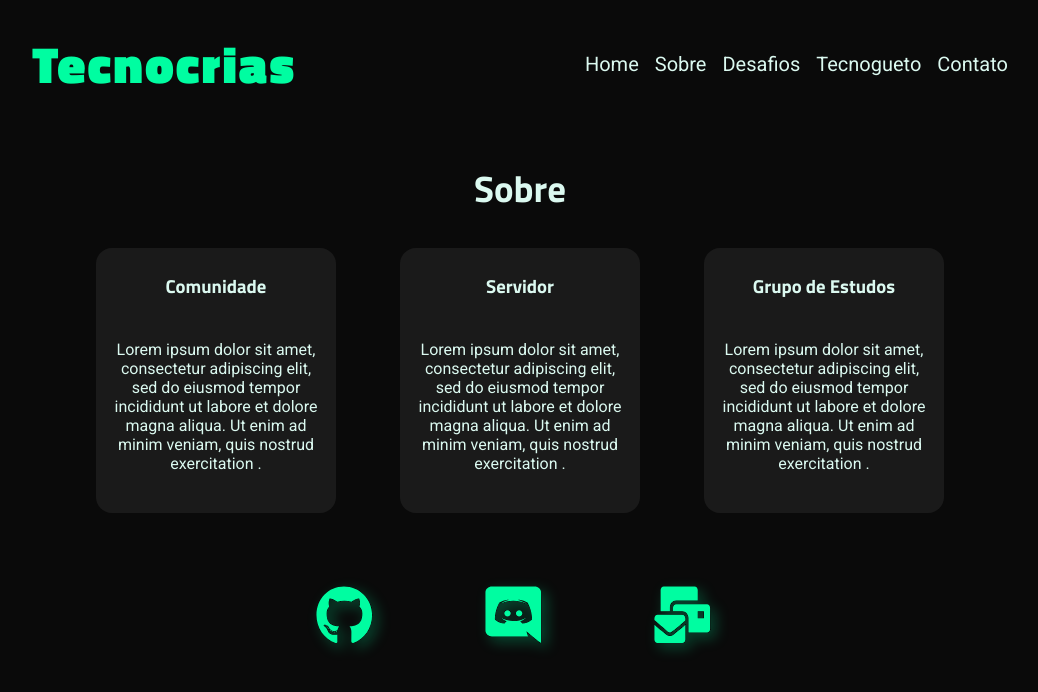
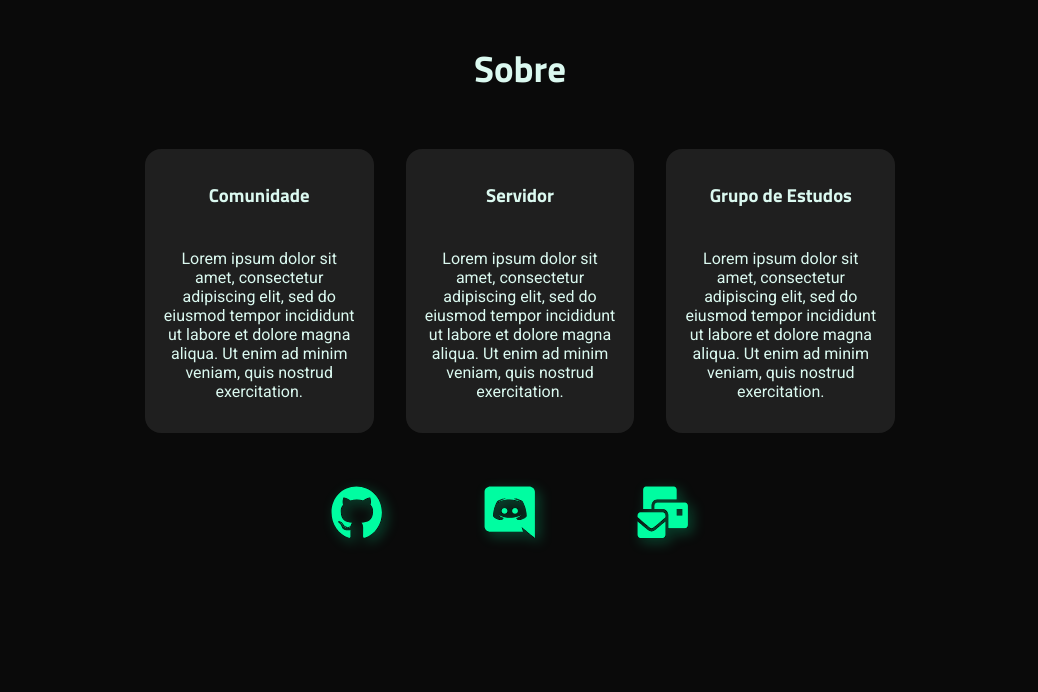
Before and after one commit to ManuCoutinho/tecnocrias, a React (Vite) app in the folder tecnocrias/: page / in a window 1280 px wide. Shown: the top 692 px of the page, without its empty margins (120-1158 px from the left). Built offline with nearby package versions, Linux system fonts and the light colour scheme.

Commit message:
ajust: Ajuste do estilo do card About e finalização

```diff
--- a/tecnocrias/src/App.jsx
+++ b/tecnocrias/src/App.jsx
@@ -4,7 +4,7 @@ import { About } from "./components/About";
 function App() {
   return(
     <>
-    <Header />
+
     <About/>
     </>
   )
--- a/tecnocrias/src/components/About/AboutItems.jsx
+++ b/tecnocrias/src/components/About/AboutItems.jsx
@@ -2,13 +2,13 @@ import styles from "./styles.module.scss";
 
 export const AboutItems = () => {
   const items = [
-    { title: "Comunidade", text: "Lorem ipsum dolor sit amet, consectetur adipiscing elit, sed do eiusmod tempor incididunt ut labore et dolore magna aliqua. Ut enim ad minim veniam, quis nostrud exercitation ." },
-    { title: "Servidor", text: "Lorem ipsum dolor sit amet, consectetur adipiscing elit, sed do eiusmod tempor incididunt ut labore et dolore magna aliqua. Ut enim ad minim veniam, quis nostrud exercitation ." },
-    { title: "Grupo de Estudos", text: "Lorem ipsum dolor sit amet, consectetur adipiscing elit, sed do eiusmod tempor incididunt ut labore et dolore magna aliqua. Ut enim ad minim veniam, quis nostrud exercitation ." },
+    { title: "Comunidade", text: "Lorem ipsum dolor sit amet, consectetur adipiscing elit, sed do eiusmod tempor incididunt ut labore et dolore magna aliqua. Ut enim ad minim veniam, quis nostrud exercitation." },
+    { title: "Servidor", text: "Lorem ipsum dolor sit amet, consectetur adipiscing elit, sed do eiusmod tempor incididunt ut labore et dolore magna aliqua. Ut enim ad minim veniam, quis nostrud exercitation." },
+    { title: "Grupo de Estudos", text: "Lorem ipsum dolor sit amet, consectetur adipiscing elit, sed do eiusmod tempor incididunt ut labore et dolore magna aliqua. Ut enim ad minim veniam, quis nostrud exercitation." },
   ];
 
   return (
-    <>
+    <div className={styles.box_item}>
       {items.map((item) => {
         return (
           <div className={styles.box_text}>
@@ -17,6 +17,6 @@ export const AboutItems = () => {
           </div>
         );
       })}
-    </>
+    </div>
   );
 };
--- a/tecnocrias/src/components/About/index.jsx
+++ b/tecnocrias/src/components/About/index.jsx
@@ -10,9 +10,7 @@ export const About = () => {
 
       <h2>Sobre</h2>
 
-      <div className={styles.box_item}>
-        <AboutItems />
-      </div>
+      <AboutItems />
 
       <div className={styles.box_icon}>
         <a href="https://github.com/tecnocrias">
--- a/tecnocrias/src/components/About/styles.module.scss
+++ b/tecnocrias/src/components/About/styles.module.scss
@@ -2,56 +2,61 @@
 @import "../../styles/base/variables";
 @import "../../styles/base/mixins/animations";
 
+@media screen and (max-width: 575px){
+    img {
+      width: 90%;
+      margin: 0 0.4rem;
+    }
+}
+
+
 .container {
   width: 80vw;
-  padding: 1rem;
   margin: $margin_default;
 
-  @include flex(center);
+  @include flexContent(center);
   flex-direction: column;
 
   h2 {
-    margin: 1rem auto;
+  font-size: 2.3rem;
+  margin: 2.5rem auto;
   }
 }
 
 .box_item {
-  @include flex(justify-content);
-  flex-direction: row;
+  @include flexContent(center);
+  flex-wrap: wrap;
+}
 
-  .box_text {
-    display: block;
-    width: 15rem;
-    padding: 1rem;
-    margin: 1rem 2rem;
+.box_text {
+  max-width: 14.3rem;
+  width: 100%;
+  padding: 1.5rem 1rem;
+  margin: 0.8rem 1rem;
 
-    background: rgba(31, 31, 31, 0.8);
-    border-radius: $radius;
+  background: #1f1f1f;
+  border-radius: $radius;
 
-    @include flex(justify-content);
-    flex-direction: column;
+  text-align: center;
 
-    h3 {
-      margin: 0.5rem auto;
-    }
-
-    p {
-      text-align: center;
-      padding-top: 2rem;
-      padding-bottom: 1.5rem;
-    }
+  h3 {
+    padding: 0.5rem;
+    margin-bottom: 2rem
   }
 
+  p {
+    padding-bottom: 0.5rem;
+  }
 }
 
 .box_icon {
-  margin-top: 3rem;
+  margin-top: 2rem;
 
-  @include flex(justify-content);
+  @include flex(center);
   flex-direction: row;
 
   img {
     width: 50%;
-    margin: 0 2.5rem;
+    margin: 0 2rem;
   }
 }
--- a/tecnocrias/src/styles/base/mixins/_positions.scss
+++ b/tecnocrias/src/styles/base/mixins/_positions.scss
@@ -1,6 +1,11 @@
 @mixin flex($justify) {
   display: flex;
   align-items: center;
+  justify-content: $justify;
+}
+
+@mixin flexContent($justify) {
+  display: flex;
   justify-content: $justify;
 }
 
--- a/tecnocrias/src/styles/global.scss
+++ b/tecnocrias/src/styles/global.scss
@@ -59,10 +59,6 @@ h6 {
   font-family: "Titillium Web";
 }
 
-h2 {
-  font-size: 2.3rem;
-}
-
 button {
   cursor: pointer;
 }
```
